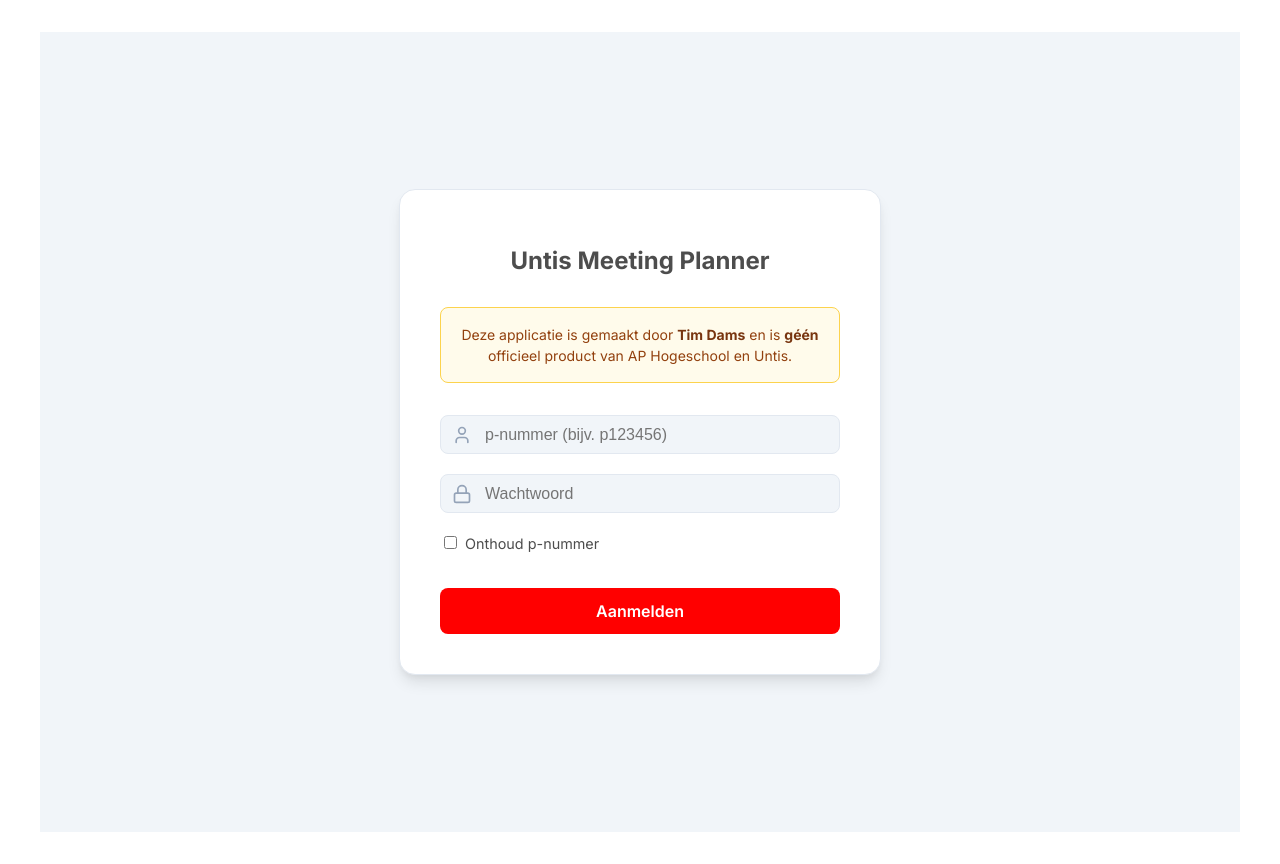
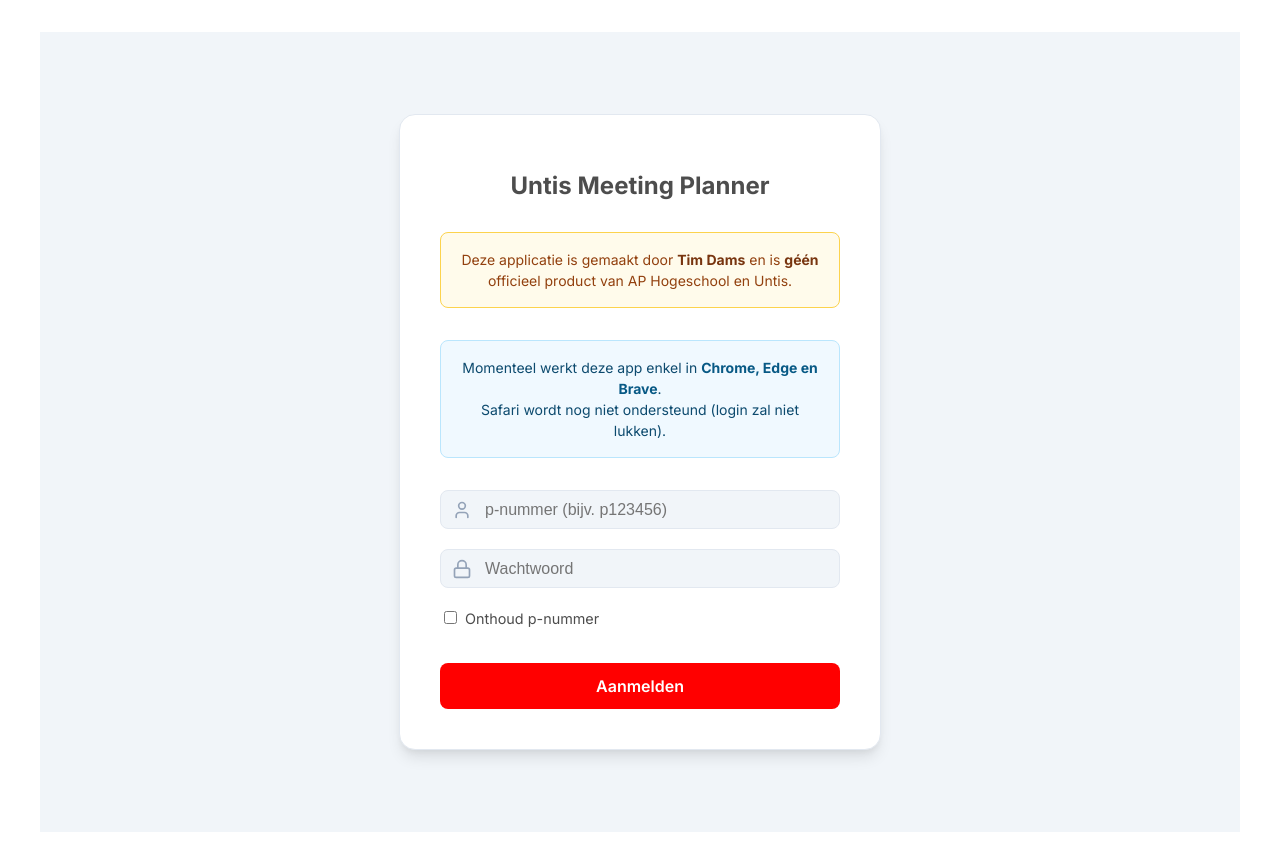
Before and after one commit to timdams/UntisMeetingPlanner, a React (Vite) app in the folder MEETINGPLANNER2026/: page / in a window 1280 px wide. Built offline with nearby package versions, Linux system fonts and the light colour scheme; the HTML template or start-up script is replaced by a standard one.

Commit message:
login warning

```diff
--- a/MEETINGPLANNER2026/src/components/Login.module.css
+++ b/MEETINGPLANNER2026/src/components/Login.module.css
@@ -33,6 +33,22 @@
 
 .disclaimer strong {
     color: #78350f;
+}
+
+.browserWarning {
+    background-color: #f0f9ff;
+    border: 1px solid #bae6fd;
+    color: #0c4a6e;
+    padding: 1rem;
+    border-radius: 8px;
+    margin-bottom: 2rem;
+    font-size: 0.875rem;
+    line-height: 1.5;
+    text-align: center;
+}
+
+.browserWarning strong {
+    color: #075985;
 }
 
 .title {
--- a/MEETINGPLANNER2026/src/components/Login.tsx
+++ b/MEETINGPLANNER2026/src/components/Login.tsx
@@ -68,6 +68,10 @@ export function Login({ onLoginSuccess }: LoginProps) {
                 <div className={styles.disclaimer}>
                     Deze applicatie is gemaakt door <strong>Tim Dams</strong> en is <strong>géén</strong> officieel product van AP Hogeschool en Untis.
                 </div>
+                <div className={styles.browserWarning}>
+                    Momenteel werkt deze app enkel in <strong>Chrome, Edge en Brave</strong>.<br />
+                    Safari wordt nog niet ondersteund (login zal niet lukken).
+                </div>
                 <form onSubmit={handleLogin} className={styles.form}>
                     <div className={styles.inputGroup}>
                         <User size={20} className={styles.icon} />
```
